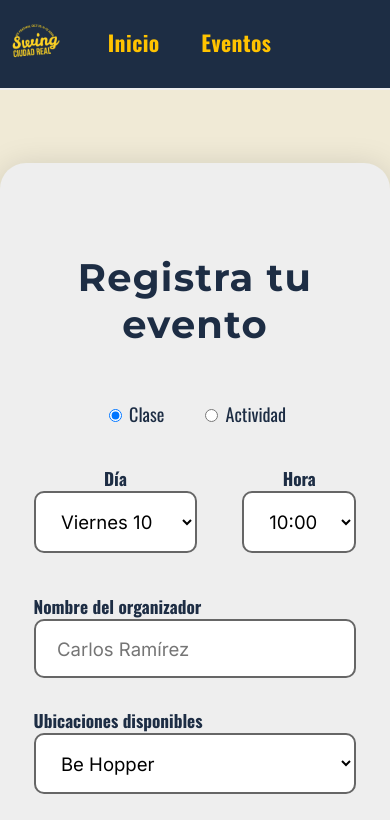
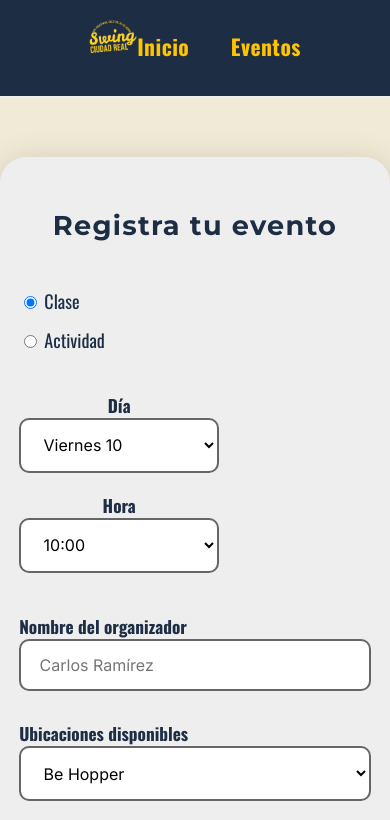
Before and after one commit to CarlosRamirezSantos/Desafio1-Swing-CR, a website built with Vite: page festival-swing-cr/formulario.html in a window 390 px wide. Shown: the top 820 px of the page. Built offline with nearby package versions, Linux system fonts and the light colour scheme.

Commit message:
Maquetación responsive de los dos html

```diff
--- a/festival-swing-cr/src/style.css
+++ b/festival-swing-cr/src/style.css
@@ -1,7 +1,8 @@
-@import url('https://fonts.googleapis.com/css?family=Oswald:400,700|Montserrat:700|Inter:300,400&display=swap');
-@import url('./variables.css');
+@import url("https://fonts.googleapis.com/css?family=Oswald:400,700|Montserrat:700|Inter:300,400&display=swap");
+@import url("./variables.css");
 
-html, body {
+html,
+body {
   width: 100%;
   min-width: 0;
   overflow-x: hidden;
@@ -12,7 +13,7 @@ html, body {
 
 body {
   background-color: var(--crema-vintage);
-  font-family: 'Inter', sans-serif;
+  font-family: "Inter", sans-serif;
   color: var(--azul-medianoche);
   margin: 0;
   padding: 0;
@@ -58,7 +59,7 @@ body {
 }
 
 .navbar__link {
-  font-family: 'Oswald', Arial, sans-serif;
+  font-family: "Oswald", Arial, sans-serif;
   font-size: 1.35rem;
   color: var(--amarillo-dorado);
   background: none;
@@ -87,7 +88,7 @@ main {
   background-color: var(--gris-ui);
   border-radius: 26px;
   padding: 3.7rem 2.1rem;
-  box-shadow: 0 4px 32px rgb(0 0 0 / .15);
+  box-shadow: 0 4px 32px rgb(0 0 0 / 0.15);
   max-width: 650px;
   width: 100%;
   margin: 38px auto;
@@ -97,7 +98,7 @@ main {
   box-sizing: border-box;
 }
 .form-evento h2 {
-  font-family: 'Montserrat', 'Oswald', Arial, sans-serif;
+  font-family: "Montserrat", "Oswald", Arial, sans-serif;
   font-weight: 700;
   font-size: 2.4rem;
   letter-spacing: 1.25px;
@@ -109,7 +110,7 @@ main {
   display: flex;
   justify-content: center;
   gap: 2.25rem;
-  font-family: 'Oswald', sans-serif;
+  font-family: "Oswald", sans-serif;
   color: var(--azul-medianoche);
   font-size: 1.13rem;
   margin-bottom: 0.6rem;
@@ -125,7 +126,7 @@ main {
 }
 .form-evento__grupo label,
 .form-fields label {
-  font-family: 'Oswald', sans-serif;
+  font-family: "Oswald", sans-serif;
   font-weight: 700;
   font-size: 1.08rem;
   color: var(--azul-medianoche);
@@ -143,7 +144,7 @@ main {
   display: flex;
   flex-direction: column;
   align-items: center;
-  font-family: 'Oswald', sans-serif;
+  font-family: "Oswald", sans-serif;
   font-weight: 700;
   font-size: 1.08rem;
   color: var(--azul-medianoche);
@@ -151,7 +152,8 @@ main {
   max-width: 200px;
   width: auto;
 }
-.form-evento__grupo--inline label:not(:first-child):has(input[type="checkbox"]) {
+.form-evento__grupo--inline
+  label:not(:first-child):has(input[type="checkbox"]) {
   flex-direction: row;
   justify-content: center;
   align-items: center;
@@ -179,10 +181,10 @@ textarea {
   border: 2px solid var(--gris-texto);
   border-radius: 10px;
   padding: 0.9em 1.15em;
-  font-family: 'Inter', sans-serif;
+  font-family: "Inter", sans-serif;
   font-size: 1.16rem;
   outline-offset: 2px;
-  transition: border-color 0.20s;
+  transition: border-color 0.2s;
   background: #fff;
   width: 100%;
   box-sizing: border-box;
@@ -195,7 +197,7 @@ textarea:focus {
 }
 textarea {
   resize: vertical;
-  font-family: 'Inter', sans-serif;
+  font-family: "Inter", sans-serif;
 }
 button[type="submit"] {
   background-color: var(--amarillo-dorado);
@@ -204,7 +206,7 @@ button[type="submit"] {
   box-shadow: 0 2px 12px rgb(179 57 81 / 0.19);
   color: #fff;
   cursor: pointer;
-  font-family: 'Oswald', sans-serif;
+  font-family: "Oswald", sans-serif;
   font-weight: 700;
   font-size: 1.32rem;
   letter-spacing: 1.13px;
@@ -223,3 +225,48 @@ button[type="submit"]:focus {
   margin-top: 10px;
   font-weight: bold;
 }
+
+input[type="text"],
+select,
+textarea {
+  font-size: 16px;
+  width: 100%;
+}
+  @media (max-width: 600px) {
+    .navbar {
+      flex-wrap: wrap;
+      justify-content: center;
+      padding: 1em;
+    }
+
+    .navbar__logo {
+      margin-right: 0;
+      margin-bottom: 1em;
+    }
+
+    .form-evento {
+      padding: 1.8rem 1.2rem;
+      margin: 1.5rem auto;
+    }
+
+    .form-evento h2 {
+      font-size: 1.7rem;
+    }
+
+    .form-evento__tipo {
+      flex-direction: column;
+      align-items: flex-start;
+      gap: 0.8rem;
+    }
+
+    .form-evento__grupo--inline {
+      flex-direction: column;
+      align-items: flex-start;
+      gap: 1.2rem;
+    }
+
+    .form-evento__grupo--inline label {
+      width: 100%;
+      min-width: auto;
+    }
+  }
--- a/festival-swing-cr/src/stylesEvento.css
+++ b/festival-swing-cr/src/stylesEvento.css
@@ -222,6 +222,7 @@ main {
   border: 1.8px solid #23c234;
   transition: background-color 0.2s ease, border-color 0.2s ease;
 }
+
 .modal-evento {
   display: none;
   position: fixed;
@@ -278,3 +279,81 @@ main {
   font-weight: 700;
   color: var(--rojo-ladrillo);
 }
+
+body {
+  overflow-x: hidden;
+}
+
+@media (max-width: 600px) {
+  .navbar {
+    flex-wrap: wrap;
+    justify-content: center;
+    padding: 1em;
+  }
+
+  .navbar__logo {
+    margin-right: 0;
+    margin-bottom: 1em;
+  }
+
+  .navbar__menu {
+    gap: 1.5rem;
+    justify-content: center;
+  }
+
+  .tablon-eventos__titulo {
+    font-size: 2.2rem;
+    padding: 0 1rem;
+  }
+}
+
+.tablon-eventos__dia {
+  padding: 1.8rem 1rem;
+  width: calc(100vw - 2rem);
+}
+
+.tablon-eventos__tabla {
+  min-width: 100%;
+  width: auto;
+}
+
+@media (max-width: 768px) {
+  .tablon-eventos__dia {
+    overflow-x: auto;
+    -webkit-overflow-scrolling: touch;
+  }
+
+  .tablon-eventos__tabla {
+    display: block;
+    width: max-content;
+  }
+
+  .tablon-eventos__tabla th,
+  .tablon-eventos__tabla td {
+    font-size: 0.95rem;
+    padding: 0.3rem 0.4rem;
+  }
+
+  .tarjeta-evento {
+    font-size: 0.85rem;
+  }
+
+  .tarjeta-evento__titulo {
+    font-size: 1rem;
+  }
+}
+
+@media (max-width: 600px) {
+  .modal-evento__contenido {
+    padding: 18px;
+    margin: 1rem;
+  }
+
+  .modal-evento__contenido h2 {
+    font-size: 1.5rem;
+  }
+
+  .modal-evento__contenido p {
+    font-size: 1rem;
+  }
+}
```
